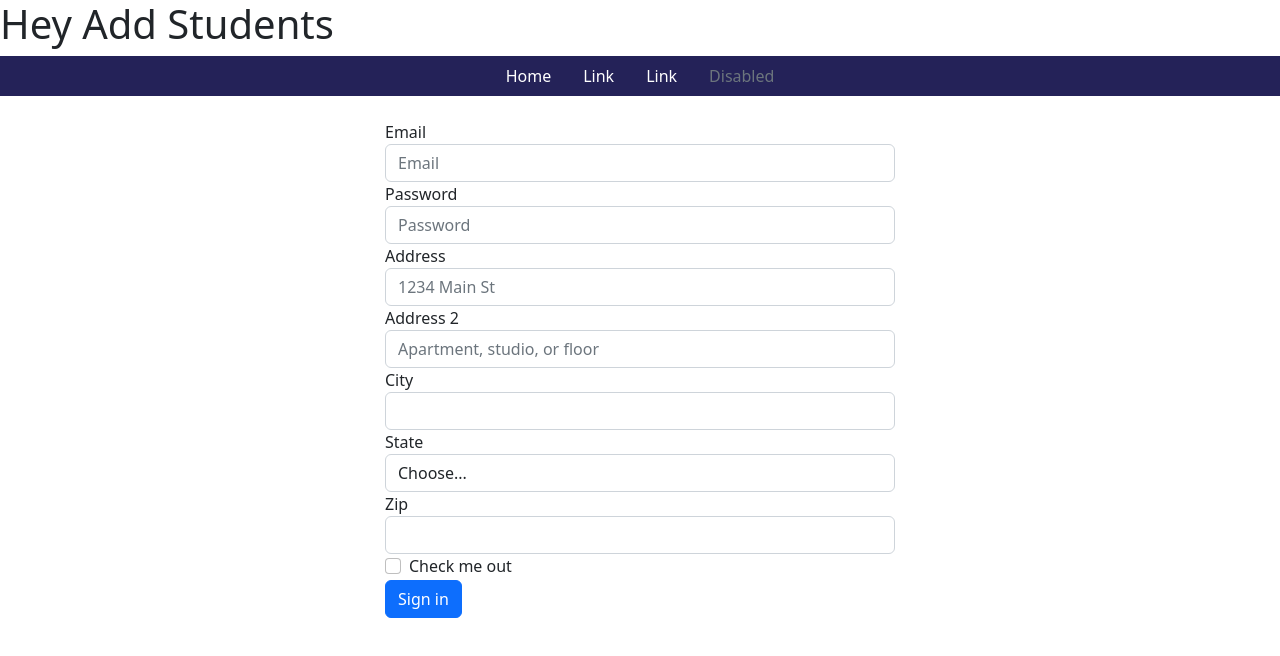
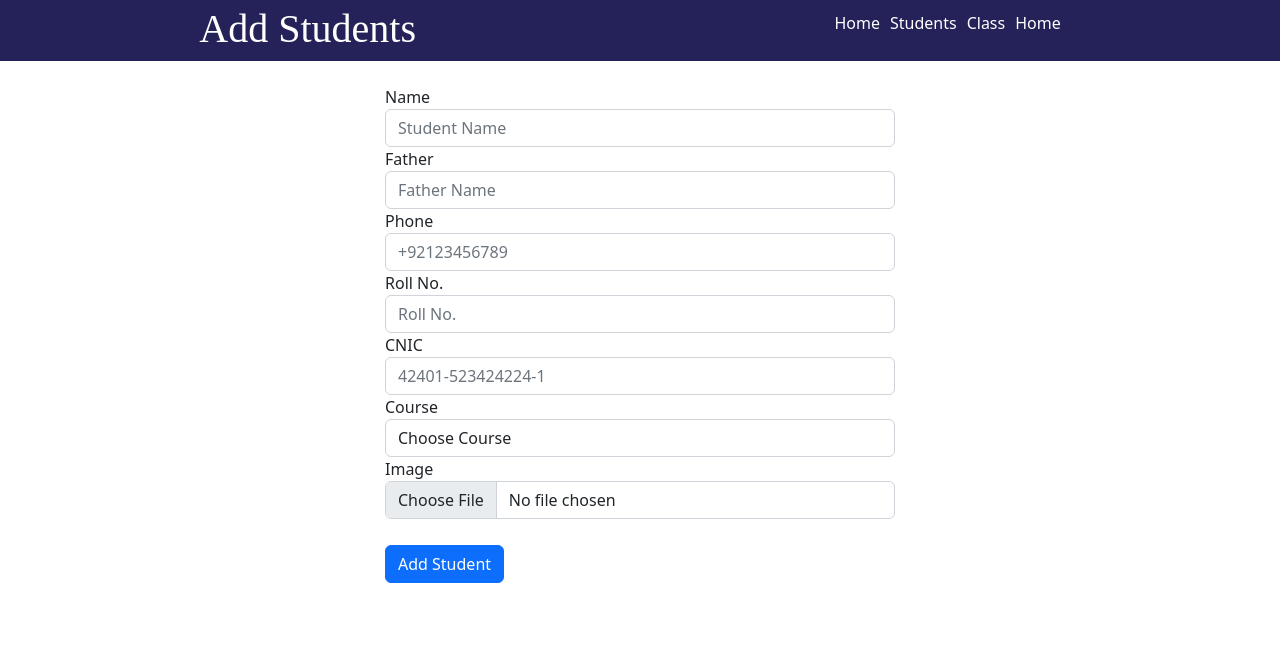
Before and after one commit to huzaifa1012/Attendance-web-app, a plain HTML site: page pages/add-student.html in a window 1280 px wide. Drawn offline with nearby package versions, Linux system fonts and the light colour scheme.

Commit message:
3rd commit

```diff
--- a/pages/add-student.html
+++ b/pages/add-student.html
@@ -8,28 +8,20 @@
      <link href="https://cdn.jsdelivr.net/npm/bootstrap@5.2.2/dist/css/bootstrap.min.css" rel="stylesheet"
      integrity="sha384-Zenh87qX5JnK2Jl0vWa8Ck2rdkQ2Bzep5IDxbcnCeuOxjzrPF/et3URy9Bv1WTRi" crossorigin="anonymous">
  <!-- Main Css / ConfigJs-->
- <link rel="stylesheet" href="../style-sheets/class-addition.css">
+ <link rel="stylesheet" href="../style-sheets/student-addition.css">
     <title>Document</title>
 </head>
 <body>
 
-    <h1>Hey Add Students</h1>
-    <div class="header">
+  <div class="header">
+      <h1>Add Students</h1>
+      <ul>
+        <li>Home</li>
+        <li>Students</li>
+        <li>Class</li>
+        <li>Home</li>
+      </ul>
 
-        <ul class="nav justify-content-center">
-            <li class="nav-item">
-                <a class="nav-link active" href="#">Home</a>
-            </li>
-            <li class="nav-item">
-                <a class="nav-link" href="#">Link</a>
-            </li>
-            <li class="nav-item">
-                <a class="nav-link" href="#">Link</a>
-            </li>
-            <li class="nav-item">
-                <a class="nav-link disabled" href="#">Disabled</a>
-            </li>
-        </ul>
 
         <!-- <img src="" alt=""> -->
     </div>
@@ -39,50 +31,52 @@
 
         <div class="main">
             <form>
-                <div class="form-row">
+
+              <div class="form-row">
                   <div class="form-group col-md-6">
-                    <label for="inputEmail4">Email</label>
-                    <input type="email" class="form-control" id="inputEmail4" placeholder="Email">
+                    <label for="inputEmail4">Name</label>
+                    <input type="email" class="form-control" id="sname" placeholder="Student Name">
                   </div>
                   <div class="form-group col-md-6">
-                    <label for="inputPassword4">Password</label>
-                    <input type="password" class="form-control" id="inputPassword4" placeholder="Password">
+                    <label for="inputPassword4">Father</label>
+                    <input type="password" class="form-control" id="fname" placeholder="Father Name">
                   </div>
                 </div>
                 <div class="form-group">
-                  <label for="inputAddress">Address</label>
-                  <input type="text" class="form-control" id="inputAddress" placeholder="1234 Main St">
+                  <label for="inputAddress">Phone</label>
+                  <input type="text" class="form-control" id="phone" placeholder="+92123456789">
                 </div>
                 <div class="form-group">
-                  <label for="inputAddress2">Address 2</label>
-                  <input type="text" class="form-control" id="inputAddress2" placeholder="Apartment, studio, or floor">
+                  <label for="inputAddress2">Roll No.</label>
+                  <input type="text" class="form-control" id="rollNo" placeholder="Roll No.">
                 </div>
                 <div class="form-row">
                   <div class="form-group col-md-6">
-                    <label for="inputCity">City</label>
-                    <input type="text" class="form-control" id="inputCity">
+                    <label for="inputCity">CNIC</label>
+                    <input type="text" class="form-control" id="cnic" placeholder="42401-523424224-1">
                   </div>
                   <div class="form-group col-md-4">
-                    <label for="inputState">State</label>
-                    <select id="inputState" class="form-control">
-                      <option selected>Choose...</option>
+                    <label for="inputState">Course</label>
+                    <select id="course" class="form-control">
+                      <option selected>Web & Mobile</option>
+                      <option selected>Graphice Designe</option>
+                      <option selected>Video Animation </option>
+                      <option selected>Mobile Repairing</option>
+                      <option selected>Choose Course</option>
                       <option>...</option>
                     </select>
                   </div>
                   <div class="form-group col-md-2">
-                    <label for="inputZip">Zip</label>
-                    <input type="text" class="form-control" id="inputZip">
+                    <label for="inputZip">Image</label>
+                    <input type="file" class="form-control" id="image" value="">
                   </div>
                 </div>
                 <div class="form-group">
                   <div class="form-check">
-                    <input class="form-check-input" type="checkbox" id="gridCheck">
-                    <label class="form-check-label" for="gridCheck">
-                      Check me out
-                    </label>
+
                   </div>
                 </div>
-                <button type="submit" class="btn btn-primary">Sign in</button>
+                <button type="button" class="btn btn-primary" id="add-Student">Add Student</button>
               </form>
         </div>
 </div>
--- /dev/null
+++ b/style-sheets/student-addition.css
@@ -0,0 +1,82 @@
+
+.header {
+    background-color: rgba(13, 10, 70, 0.903);
+    display: flex;
+    justify-content: space-around;
+    align-items: center;
+    flex-wrap: wrap;
+}
+.header h1 {
+    color: white;
+    font-family: next art;
+    padding-top:5px ;
+}
+.header ul {
+    display: flex;
+    list-style: none;
+    color: white;
+    padding-left: 15px;
+    padding-right: 15px;
+}
+.header ul li {
+    padding: 0px 5px 0px 5px;
+
+}
+
+.nav-link{
+    color: white;
+}
+
+.main-wrapper {
+    display: flex;
+    justify-content: center;
+ }
+
+
+/* Input Widh Controlling */
+.form-group {
+    width: 510px;
+}
+
+.main {
+    /* position: inherit; */
+    /* width:100%; */
+}
+
+
+@media (min-width:300px) and (max-width:425px) {
+
+    .form-group {
+        width: 310px;
+    }
+
+
+
+
+
+}
+
+@media (min-width:320px) and (max-width:425px) {
+
+    .header ul {
+        display: flex;
+        list-style: none;
+        color: white;
+        flex-wrap: wrap;
+        padding-left: 15px;
+        padding-right: 15px;
+    }
+    .header ul li {
+        padding: 0px 5px 0px 5px;
+
+    }
+
+    .menu-bar-right {
+        display: none;
+    }
+    .form-group {
+        width: 310px;
+    }
+
+
+}
```
Also changed, not shown: scripts/add-student.js (added, +38 -0 lines), 1 other file.
